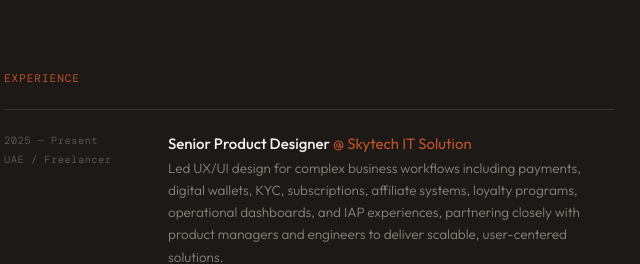
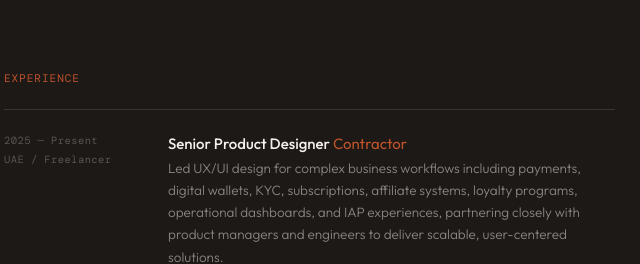
Before and after one commit to hien204UX/hienbuiux, a plain HTML site: page index.html in a window 1280 px wide. Shown: the part 2380-2644 px from the top of the page, 561-1201 px from the left. Drawn offline with nearby package versions, Linux system fonts and the light colour scheme.

Commit message:
Replace Skytech IT Solution with Contractor in experience section

```diff
--- a/index.html
+++ b/index.html
@@ -191,7 +191,7 @@
                 <span>UAE / Freelancer</span>
               </div>
               <div class="experience-item__what">
-                <p class="experience-item__title">Senior Product Designer <span class="experience-item__company">@ Skytech IT Solution</span></p>
+                <p class="experience-item__title">Senior Product Designer <span class="experience-item__company">Contractor</span></p>
                 <p class="experience-item__desc">Led UX/UI design for complex business workflows including payments, digital wallets, KYC, subscriptions, affiliate systems, loyalty programs, operational dashboards, and IAP experiences, partnering closely with product managers and engineers to deliver scalable, user-centered solutions.</p>
               </div>
             </li>
```
